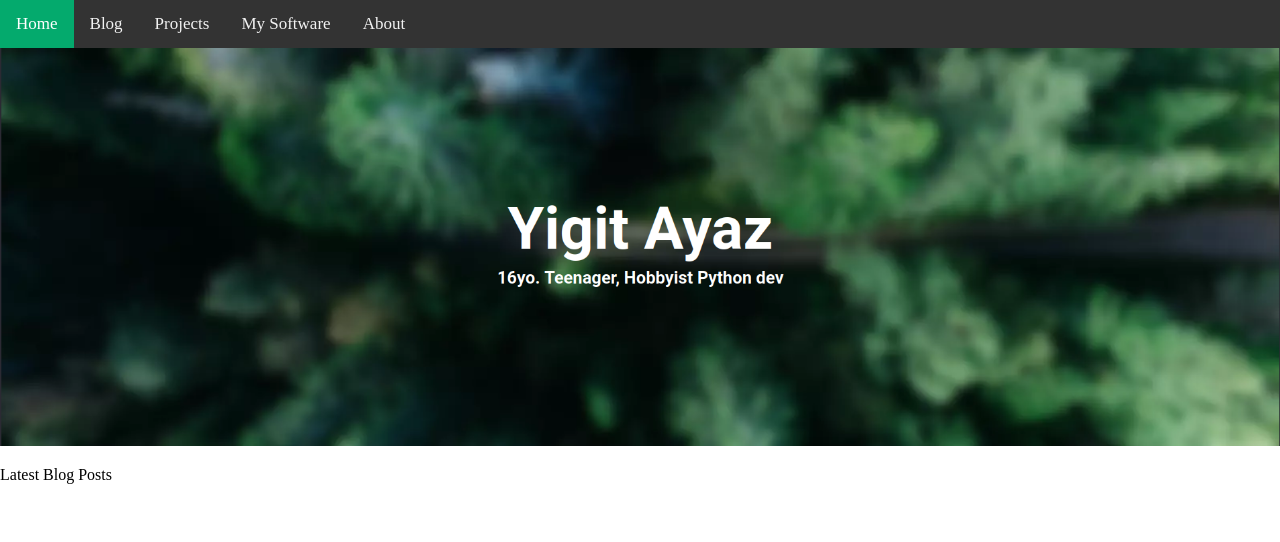
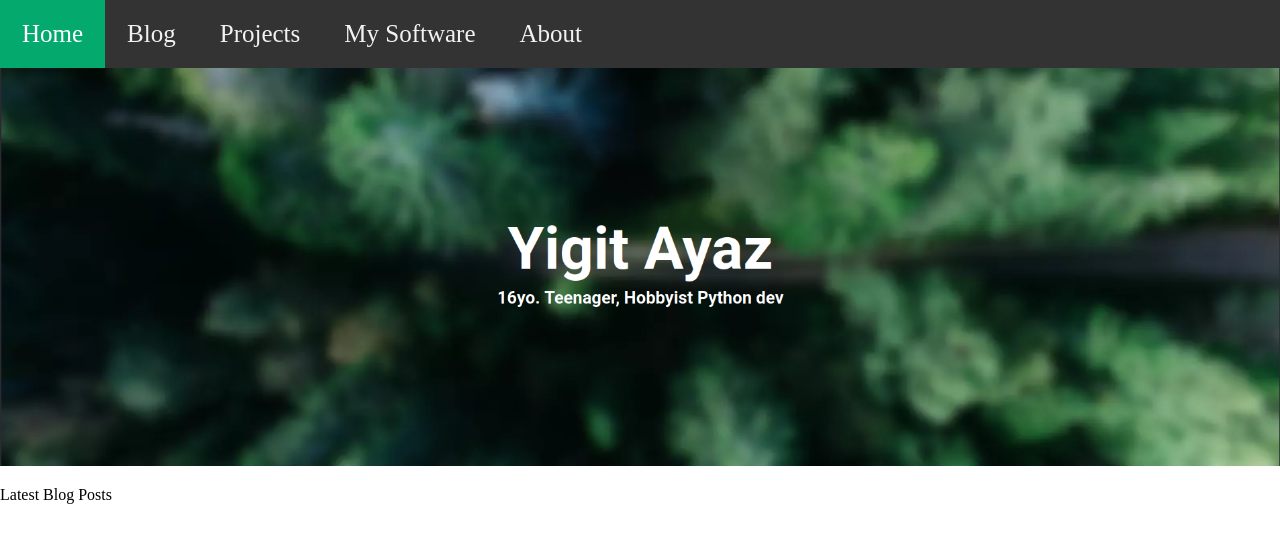
Before and after one commit to Aesistril/personal-website, a plain HTML site: page index.html in a window 1280 px wide. Drawn offline with Linux system fonts and the light colour scheme; a web font is replaced by a local one.

Commit message:
made navbar bigger

```diff
--- a/css/navbar.css
+++ b/css/navbar.css
@@ -7,10 +7,10 @@
   float: left;
   color: #f2f2f2;
   text-align: center;
-    padding: 14px 16px;
+  padding: 20px 22px;
   text-decoration: none;
   font-family: 'RobotoLight';
-    font-size: 17px;
+  font-size: 25px;
 }
 
 .navbar a:hover {
```
Lines whose indentation alone changed are shown as unchanged.
